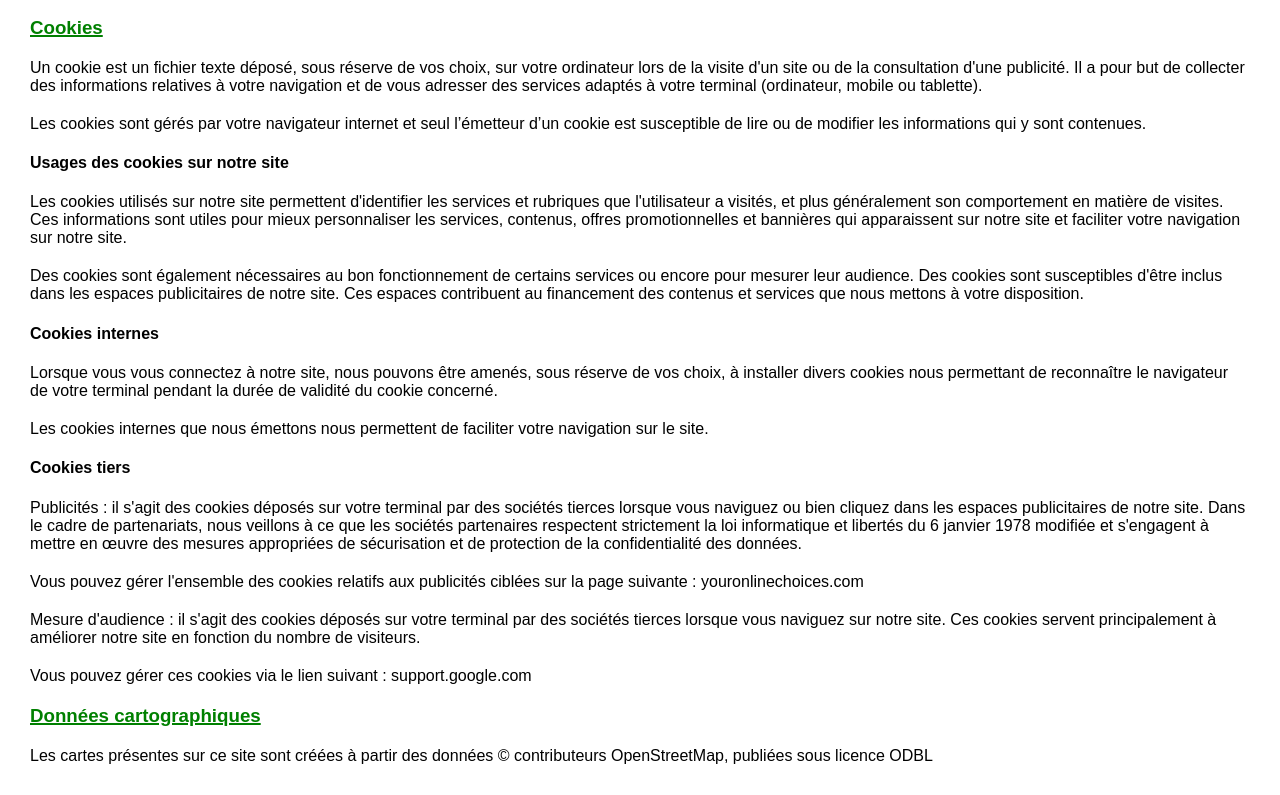
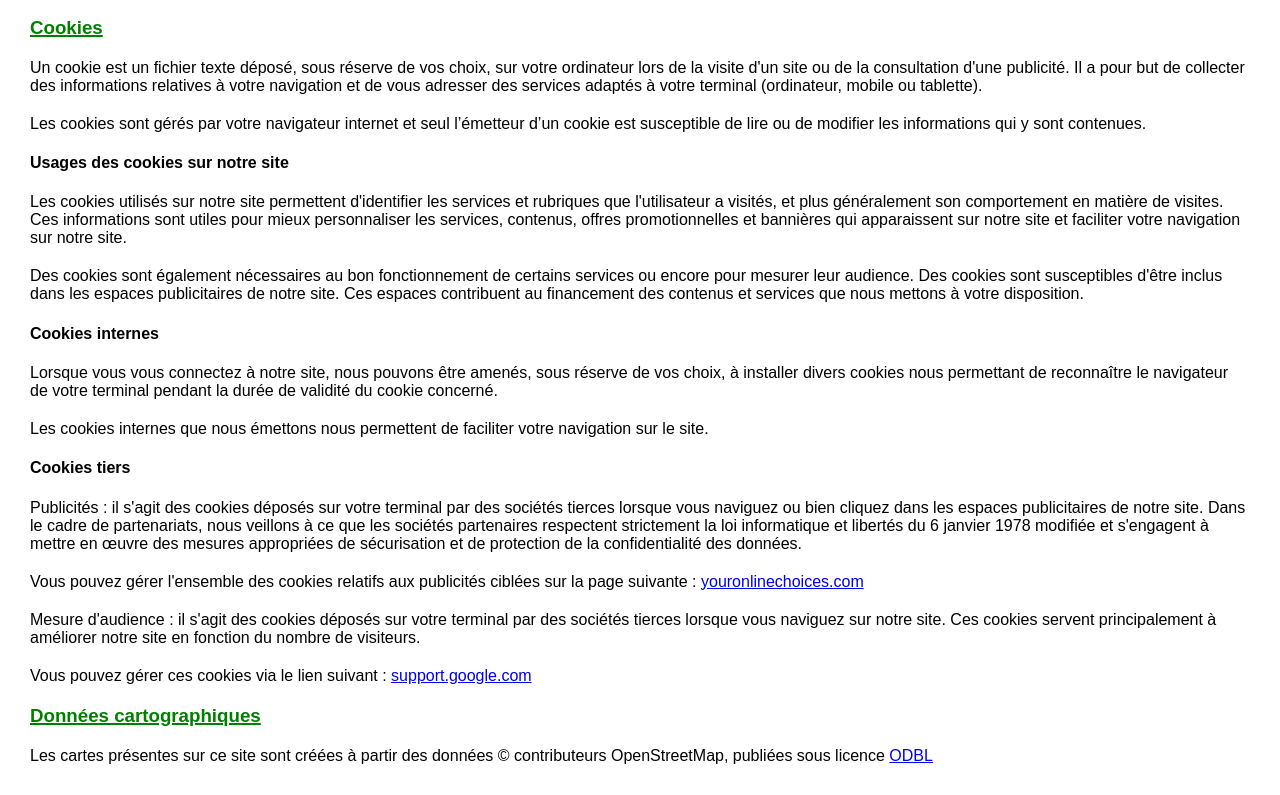
Before and after one commit to Dylan-MARIE/Bloc1-SLAM, a plain HTML site: page docs/index.html in a window 1280 px wide. Shown: the part 507-1302 px from the top of the page. Drawn offline with Linux system fonts and the light colour scheme.

Commit message:
Liens hypertexte ajoutés

```diff
--- a/docs/index.html
+++ b/docs/index.html
@@ -96,7 +96,7 @@ confidentialité des données.
 
 <p>
 Vous pouvez gérer l'ensemble des cookies relatifs aux publicités ciblées sur la page suivante :
-youronlinechoices.com
+<a href="https://www.youronlinechoices.com">youronlinechoices.com</a>
 </p>
 
 <p>
@@ -106,14 +106,14 @@ visiteurs.
 </p>
 
 <p>
-Vous pouvez gérer ces cookies via le lien suivant : support.google.com
+Vous pouvez gérer ces cookies via le lien suivant : <a href="https://support.google.com">support.google.com</a>
 </p>
 
 <h3>Données cartographiques</h3>
 
 <p>
 Les cartes présentes sur ce site sont créées à partir des données © contributeurs OpenStreetMap, publiées
-sous licence ODBL
+sous licence <a href="https://opendatacommons.org">ODBL</a>
 </p>
 	</body>
 </html>
```
